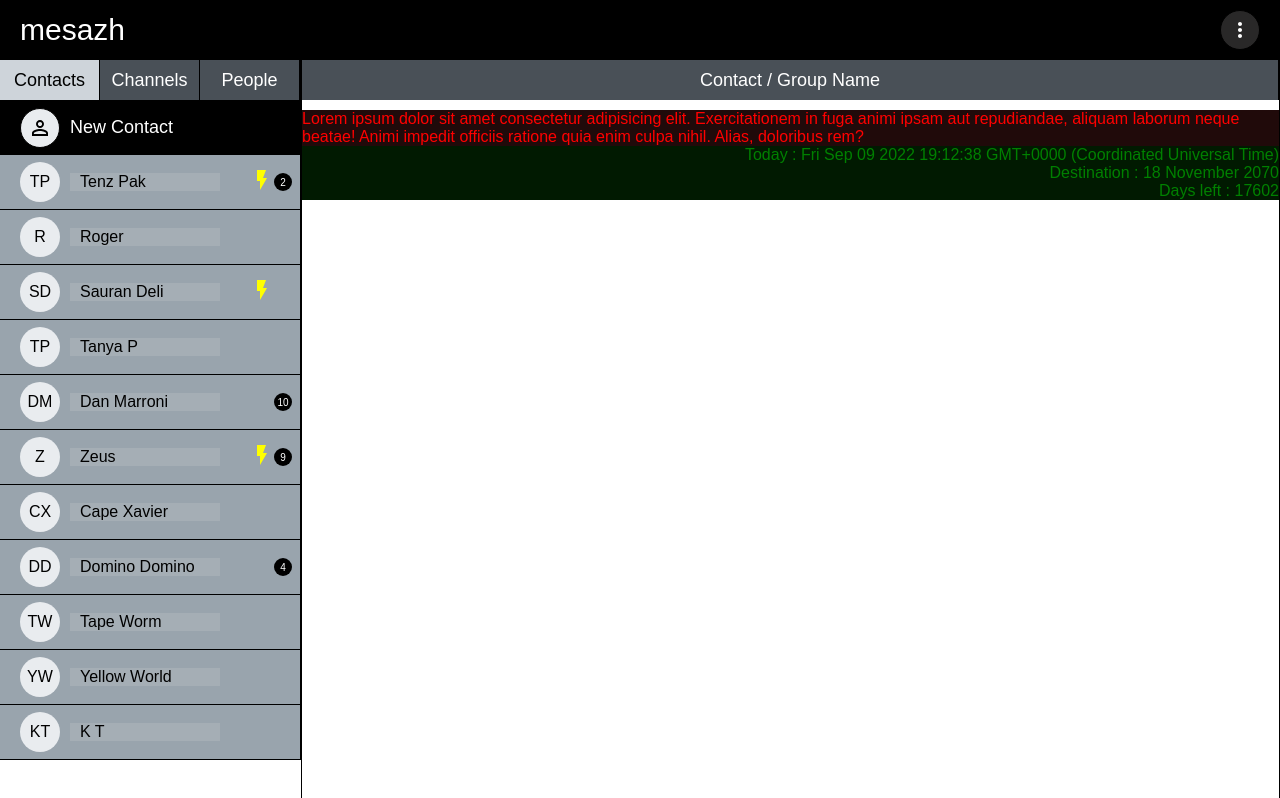
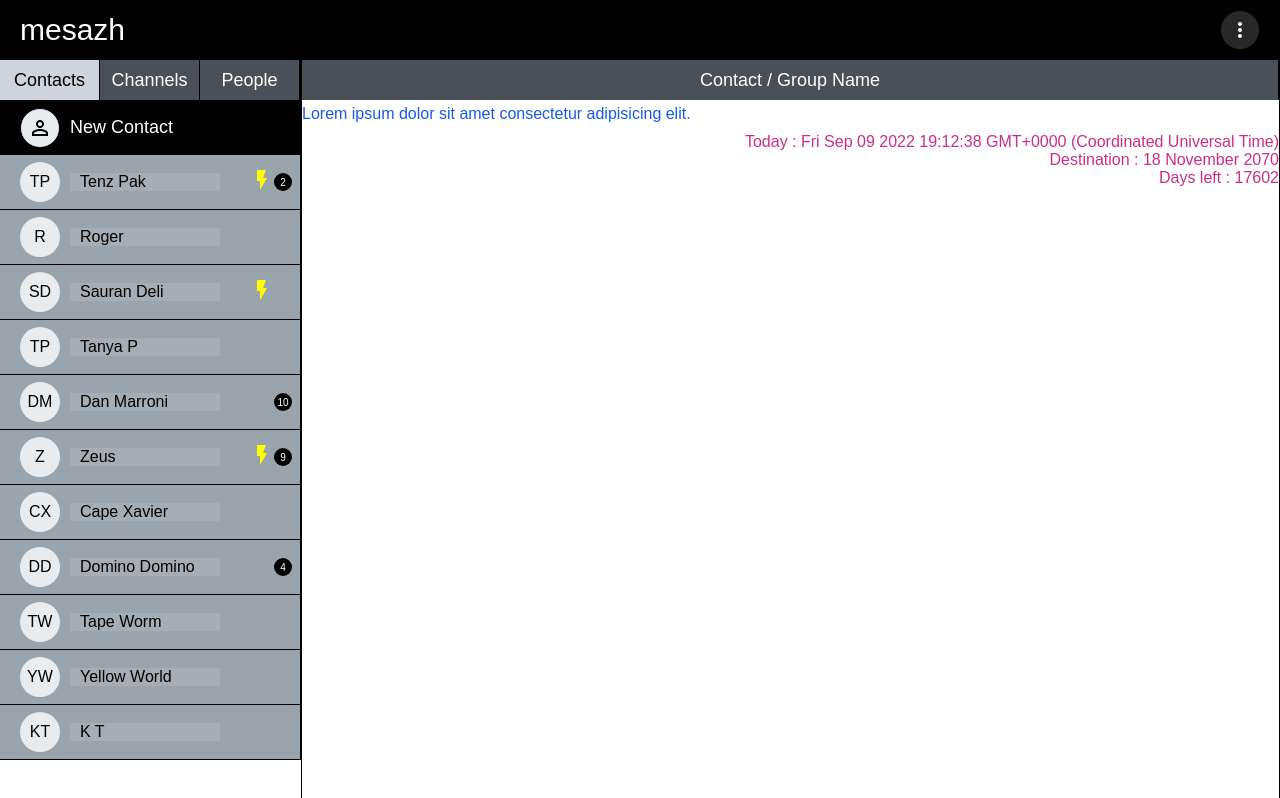
Before and after one commit to mesazh/Frontend, a Next.js app: page / in a window 1280 px wide. Built offline with nearby package versions, Linux system fonts and the light colour scheme; a web font is replaced by a local one.

Commit message:
message body re-designed , text seperately colored with pink and blue

```diff
--- a/components/MainBody.tsx
+++ b/components/MainBody.tsx
@@ -89,9 +89,6 @@ const Sidebar = () => {
         <MainMessageContainer>
           <User1>
             Lorem ipsum dolor sit amet consectetur adipisicing elit.
-          Exercitationem in fuga animi ipsam aut repudiandae, aliquam laborum
-          neque beatae! Animi impedit officiis ratione quia enim culpa nihil.
-          Alias, doloribus rem?
           </User1>
           <User2>
             {`Today  :  ${Date()}`}
@@ -203,27 +200,29 @@ const SecondHalf = styled.div`
   border-left: 1px solid black;
   display: flex;
   flex-flow: column nowrap;
-  /* justify-content: space-evenly; */
-  gap: 10px;
+  gap: 5px;
   height: 1000px;
+  width: 980px;
 `;
 
 const MainMessageContainer = styled.div`
-
+  display: flex;
+  flex-flow: column nowrap;
+  gap: 10px;
 `;
 
 const User1 = styled.div`
   /* width: 600px; */
   text-align: left;
-  color: red;
-  background-color: #200a0a;
+  color: #175aea;
+  /* background-color: #200a0a; */
 `;
 
 const User2 = styled.div`
   /* width: 600px; */
   text-align: right;
-  color: green;
-  background-color: #011a01;
+  color: #ce2d86;
+  /* background-color: #011a01; */
 `;
 
 const SectionToDisplay = styled.div`
@@ -233,7 +232,7 @@ const SectionToDisplay = styled.div`
 const MessageSectionHeader = styled.div`
   background-color: #495057;
   color: white;
-  width:auto;
+  width: auto;
   height: 40px;
   font-size: 18px;
   font-weight: 100;
```
Lines whose indentation alone changed are shown as unchanged.
